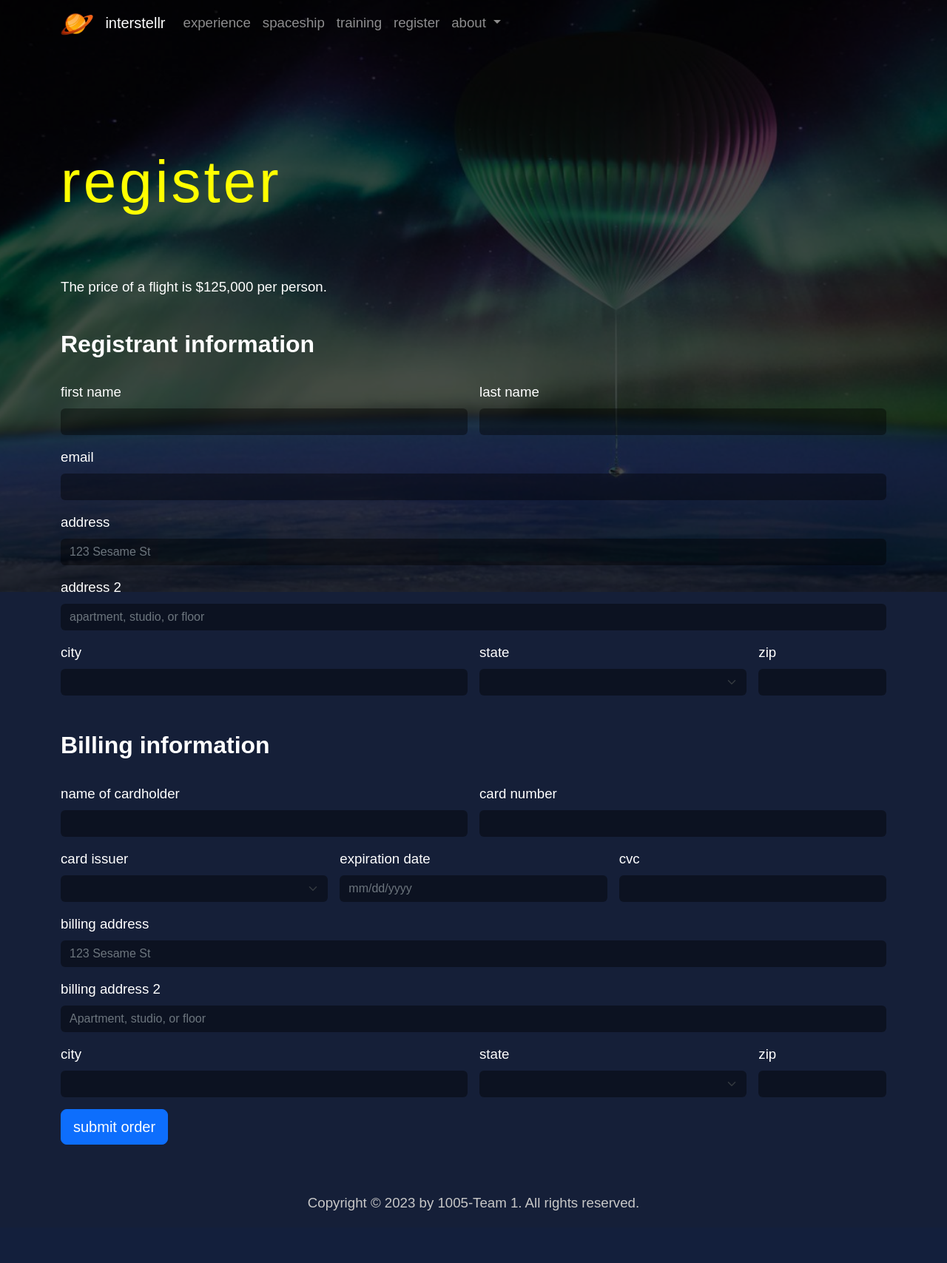
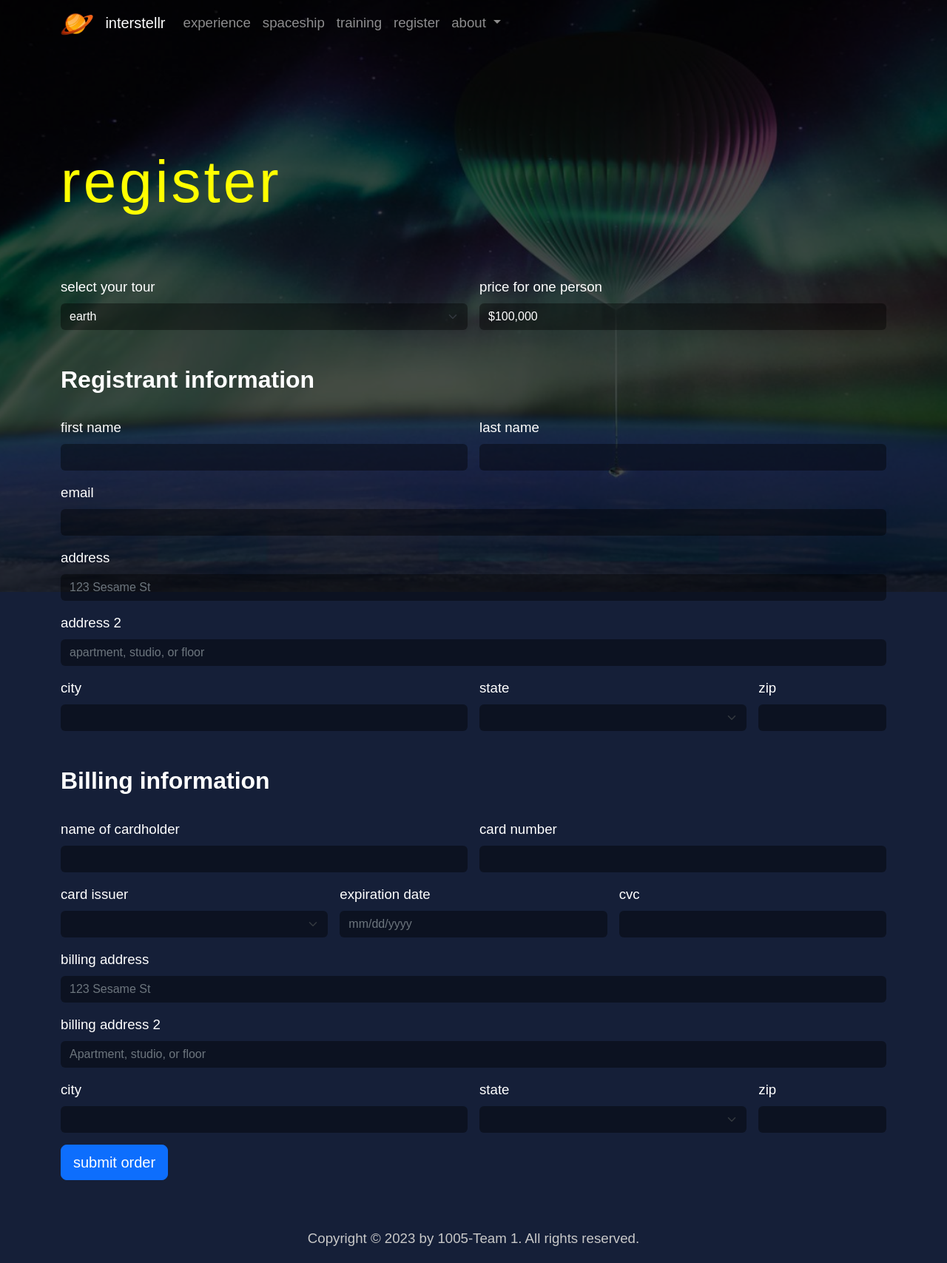
Before and after one commit to bossbadi-web/interstellr, a Flask app: page /register in a window 1280 px wide. Shown: the whole page at 74% size. Before the commit the page ends 1636 px from the top, so only its background shows below. Run offline with Flask 3, Linux system fonts and the light colour scheme; some libraries are stand-ins or nearby versions; some web fonts are replaced.

Commit message:
add different tours to register for

```diff
--- a/routes/home.py
+++ b/routes/home.py
@@ -1,4 +1,4 @@
-from flask import render_template, Blueprint
+from flask import render_template, request, Blueprint
 
 home = Blueprint('home', __name__)
 
@@ -20,7 +20,7 @@ def experience():
 
 @home.route('/register', methods=['GET'])
 def register():
-    return render_template('register.html')
+    return render_template('register.html', tour=request.args.get('tour'))
 
 
 @home.route('/spaceship', methods=['GET'])
--- a/templates/register.html
+++ b/templates/register.html
@@ -32,9 +32,22 @@
 <section>
   <div class="container">
     <h1 class="display-1" data-aos="fade-right">register</h1>
-    <p>The price of a flight is $125,000 per person.</p>
-    <br />
     <form class="row g-3">
+      <div class="col-md-6">
+        <label for="inputTour" class="form-label">select your tour</label>
+        <select id="inputTour" class="form-select" onchange="updatePrice()" required>
+          <option value="earth">earth</option>
+          <option value="mars">mars</option>
+          <option value="jupiter">jupiter</option>
+          <option value="saturn">saturn</option>
+        </select>
+      </div>
+      <div class="col-md-6">
+        <label for="inputPrice" class="form-label">price for one person</label>
+        <input type="text" class="form-control" id="inputPrice" readonly />
+      </div>
+      <div class="mb-3"></div>
+
       <h2>Registrant information</h2>
       <div class="col-md-6">
         <label for="inputFName" class="form-label">first name</label>
@@ -148,7 +161,6 @@
           <option>American Express</option>
           <option>Bank of America</option>
           <option>Capital One</option>
-          <option>Capital One</option>
           <option>Chase</option>
           <option>Citi</option>
           <option>Discover</option>
@@ -247,10 +259,45 @@
       </div>
 
       <div class="col-12">
-        <button class="btn btn-primary btn-lg">submit order</button>
+        <button class="btn btn-primary btn-lg" type="submit">submit order</button>
       </div>
     </form>
   </div>
 </section>
 
+<script>
+  function updatePrice() {
+    var tour = document.getElementById("inputTour").value;
+    var price = document.getElementById("inputPrice");
+    if (tour == "earth") {
+      price.value = "$100,000";
+    } else if (tour == "mars") {
+      price.value = "$125,000";
+    } else if (tour == "jupiter") {
+      price.value = "$300,000";
+    } else if (tour == "saturn") {
+      price.value = "$500,000";
+    }
+  }
+
+  // select the option based on the value of the variable "tour"
+  var tour = "{{ tour }}";
+  var select = document.getElementById("inputTour");
+  for (var i = 0; i < select.options.length; i++) {
+    if (select.options[i].value == tour) {
+      select.options[i].selected = true;
+    }
+  }
+
+  updatePrice();
+
+  // fake form submission
+  var form = document.querySelector("form");
+  form.addEventListener("submit", function (e) {
+    e.preventDefault();
+    alert("Your order has been submitted!");
+    window.location.href = "/";
+  });
+</script>
+
 {% endblock %}
```
